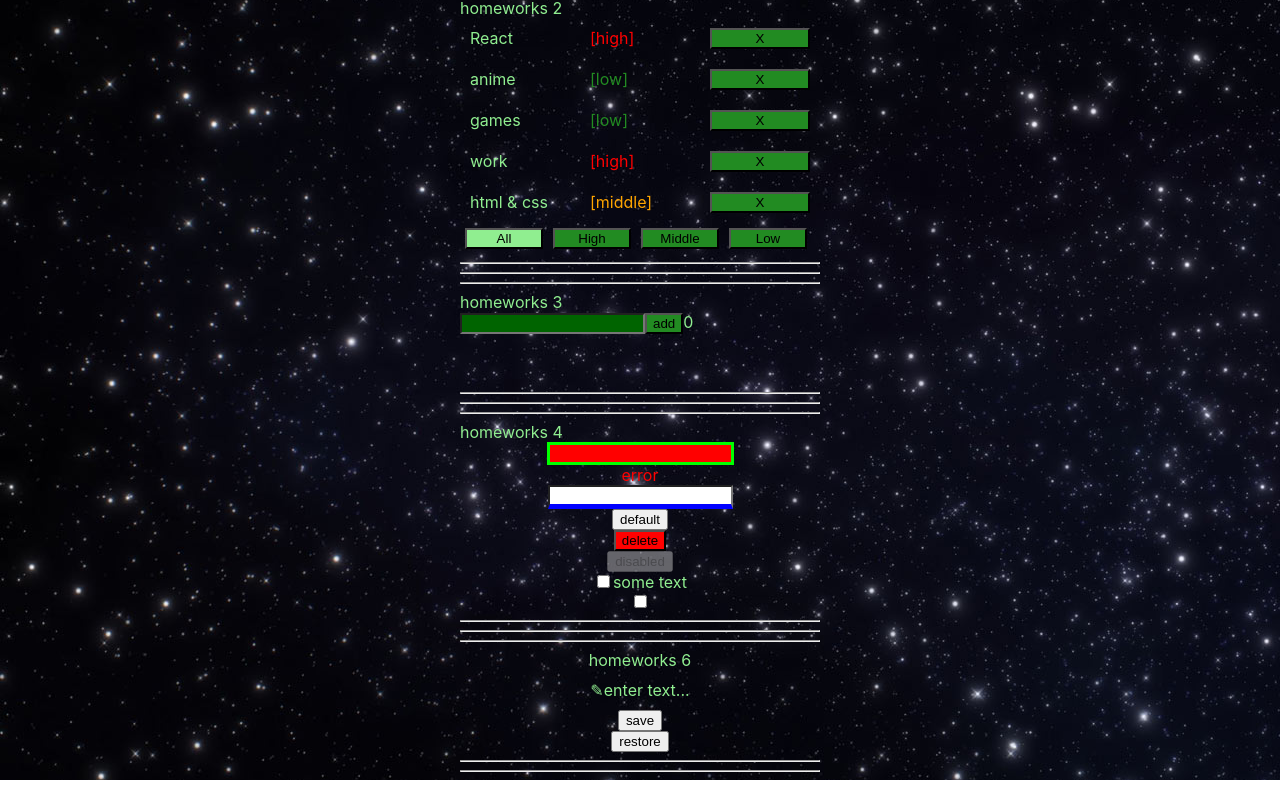
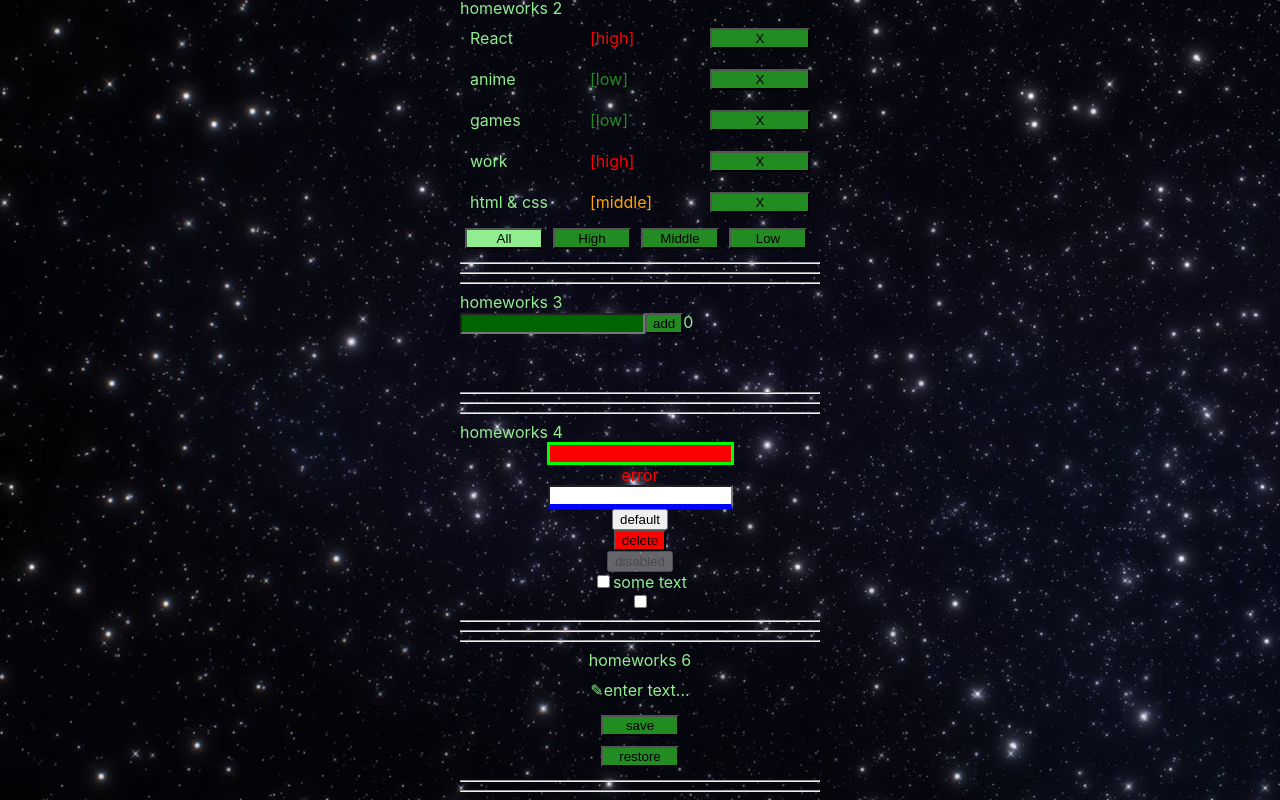
Before and after one commit to metalheadpnz/ignatHW, a React (Create React App) app: page /#/pre-junior in a window 1280 px wide. Shown: the part 253-1053 px from the top of the page. Built offline with nearby package versions, Linux system fonts and the light colour scheme; a web font is replaced by a local one.

Commit message:
HW06 Done. with green btn

```diff
--- a/src/p2-homeworks/h6/HW6.tsx
+++ b/src/p2-homeworks/h6/HW6.tsx
@@ -3,6 +3,7 @@ import SuperEditableSpan from './common/c4-SuperEditableSpan/SuperEditableSpan'
 import SuperButton from '../h4/common/c2-SuperButton/SuperButton'
 import {restoreState, saveState} from './localStorage/localStorage'
 import s from "../h3/Greeting.module.css";
+import s2 from "../h2/Affairs.module.css"
 
 function HW6() {
     const [value, setValue] = useState<string>('')
@@ -30,8 +31,8 @@ function HW6() {
 
                     />
                 </div>
-                <SuperButton onClick={save}>save</SuperButton>
-                <SuperButton onClick={restore}>restore</SuperButton>
+                <SuperButton onClick={save} className={s2.button}>save</SuperButton>
+                <SuperButton onClick={restore} className={s2.button}>restore</SuperButton>
             </div>
             <hr/>
             {/*для личного творчества, могу проверить*/}
```
